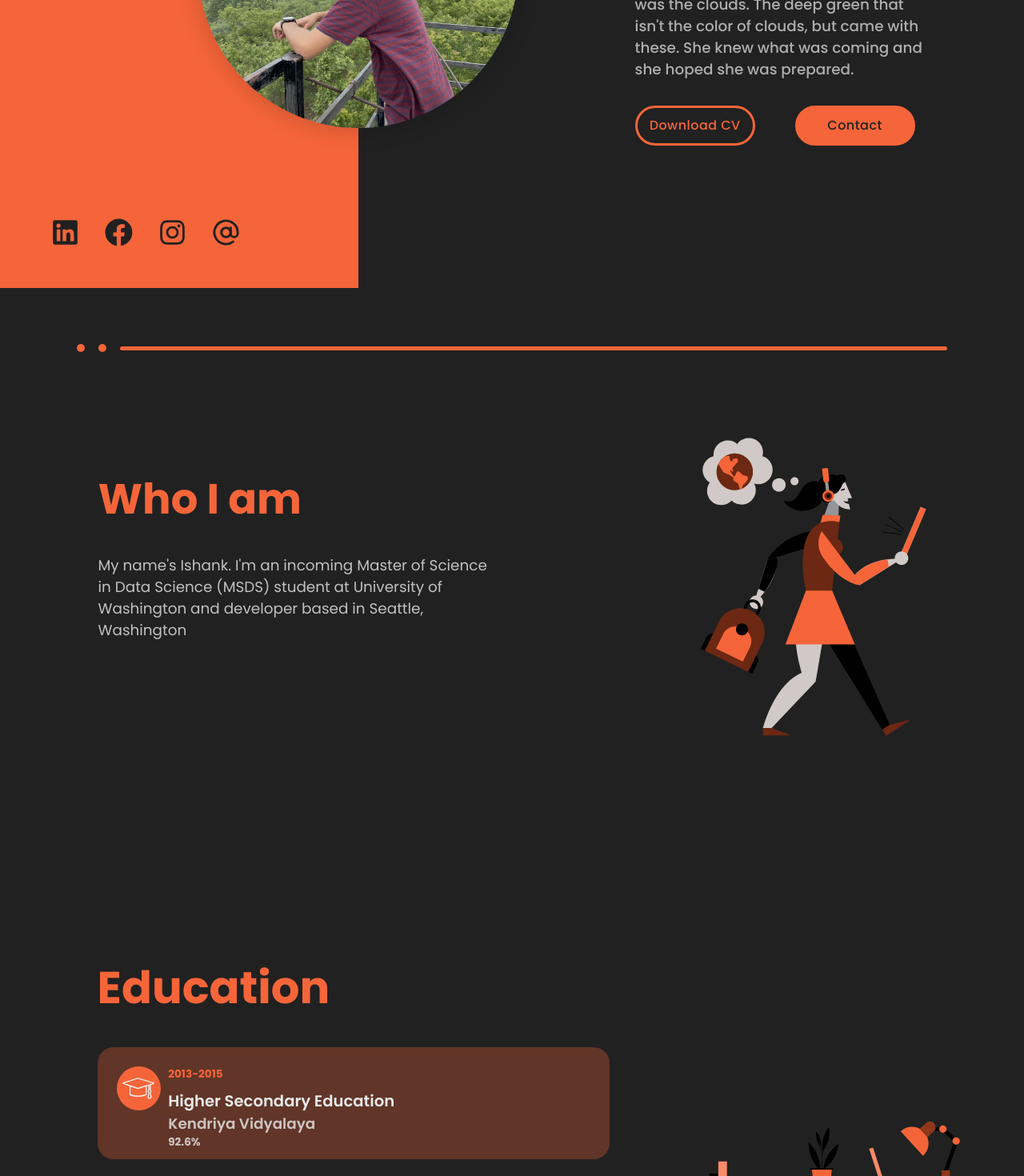
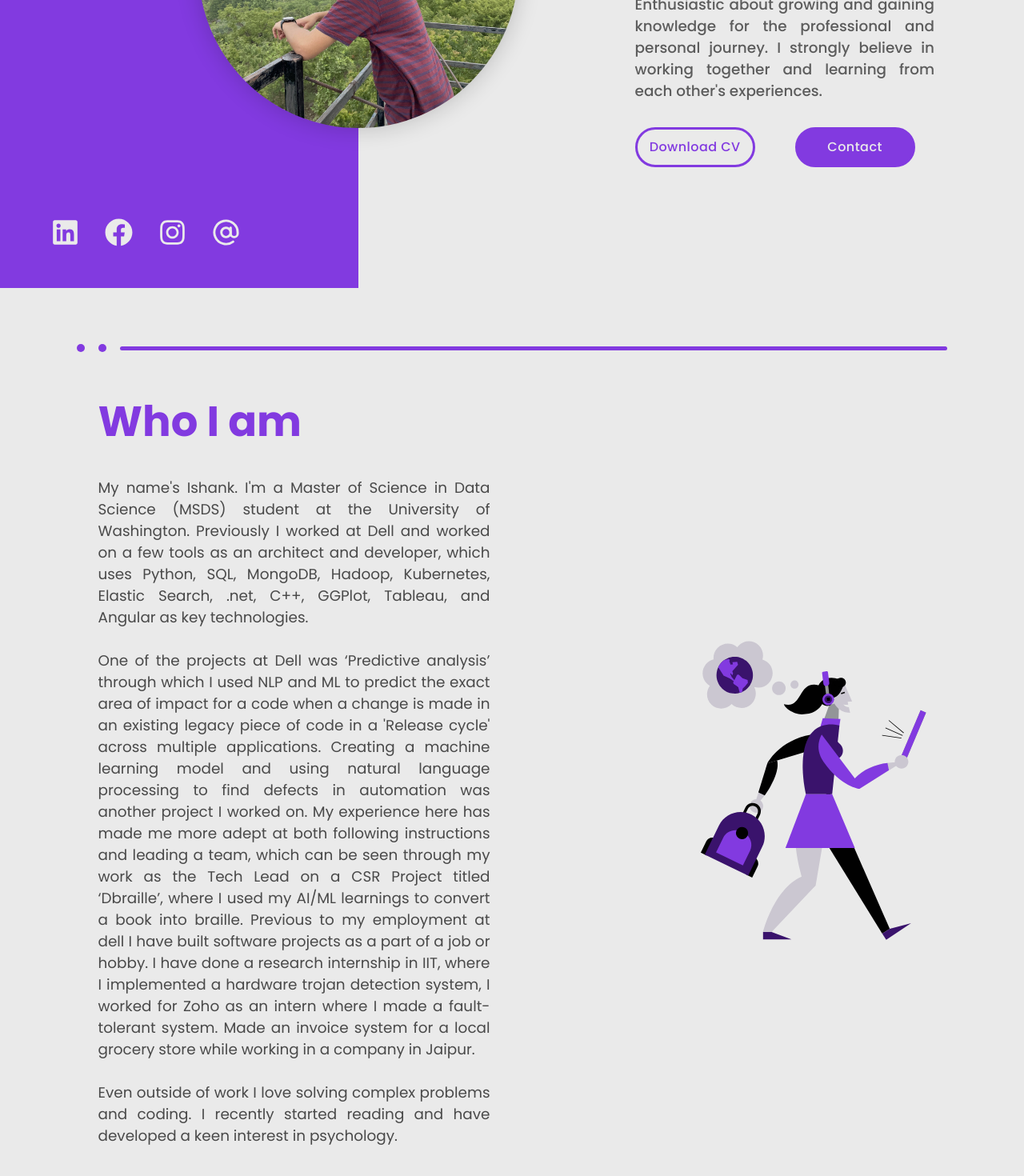
Before and after one commit to Ishank09/profile, a React (Create React App) app: page /blog in a window 1280 px wide. Shown: the part 440-1910 px from the top of the page at 80% size. Built offline with nearby package versions, Linux system fonts and the light colour scheme; a web font is replaced by a local one.

Commit message:
Aligning text in about, landing page. Inserted new content for the same

```diff
--- a/src/components/About/About.js
+++ b/src/components/About/About.js
@@ -19,7 +19,7 @@ function About() {
             <div className="about-body">
                 <div className="about-description">
                     <h2 style={{color: theme.primary}}>{aboutData.title}</h2>
-                    <p style={{color:theme.tertiary80}}>{aboutData.description1}<br/><br/>{aboutData.description2}</p>
+                    <p style={{color:theme.tertiary80, textAlign: 'justify'}}>{aboutData.description1}<br/><br/>{aboutData.description2}<br/><br/>{aboutData.description3}</p>
                 </div>
                 <div className="about-img">
                     <img
--- a/src/components/Experience/Experience.css
+++ b/src/components/Experience/Experience.css
@@ -33,7 +33,7 @@
     align-items:flex-start;
     justify-content: flex-start;
     width: 90%;
-    height: 140px;
+    height: 100%;
     padding: 1.5rem;
     border-radius: 20px;
     margin-bottom: 1.5rem;
@@ -63,7 +63,7 @@
     font-family: var(--primaryFont);
     font-size: 0.85rem;
     font-weight: 700;
-    margin-bottom: 0.5rem;
+    margin-bottom: 1rem;
 }
 
 .experience-details > h4 {
@@ -135,7 +135,7 @@
     .experience-card {
         padding: 1rem;
         margin-bottom: 1.5rem;
-        height: 130px;
+        height: 100%;
     }
     .expcard-img {
         border-radius: 50%;
@@ -148,7 +148,7 @@
     }
     .experience-details > h6 {
         font-size: 0.85rem;
-        margin-bottom: 0.45rem;
+        margin-bottom: 1rem;
     }
 
     .experience-details > h4 {
--- a/src/components/Experience/Experience.js
+++ b/src/components/Experience/Experience.js
@@ -26,7 +26,8 @@ function Experience() {
                             jobtitle={exp.jobtitle}
                             company={exp.company}
                             startYear={exp.startYear}
-                            endYear={exp.endYear}/>
+                            endYear={exp.endYear}
+                            type = {exp.type}/>
                     ))}
                  </div>
              </div>
--- a/src/components/Experience/ExperienceCard.js
+++ b/src/components/Experience/ExperienceCard.js
@@ -9,7 +9,7 @@ import expImgBlack from '../../assets/svg/experience/expImgBlack.svg'
 
 import './Experience.css'
 
-function ExperienceCard({id, company, jobtitle, startYear, endYear}) {
+function ExperienceCard({id, company, jobtitle, startYear, endYear, type}) {
 
     const { theme } = useContext(ThemeContext);
 
@@ -35,6 +35,7 @@ function ExperienceCard({id, company, jobtitle, startYear, endYear}) {
                     <h6 style={{color: theme.primary}}>{startYear}-{endYear}</h6>
                     <h4 style={{color: theme.tertiary}}>{jobtitle}</h4>
                     <h5 style={{color: theme.tertiary80}}>{company}</h5>
+                    <h6 style={{color: theme.tertiary80}}>{type}</h6>
                 </div>
             </div>
         </Fade>
--- a/src/components/Landing/Landing.js
+++ b/src/components/Landing/Landing.js
@@ -180,7 +180,7 @@ function Landing() {
                     >
                         <h6>{headerData.title}</h6>
                         <h1>{headerData.name}</h1>
-                        <p>{headerData.desciption}</p>
+                        <p style={{ textAlign: 'justify' }}>{headerData.desciption}</p>
 
                         <div className='lcr-buttonContainer'>
                             {headerData.resumePdf && (
--- a/src/components/Publication/Publication.css
+++ b/src/components/Publication/Publication.css
@@ -34,7 +34,7 @@
     align-items:flex-start;
     justify-content: flex-start;
     width: 90%;
-    height: 350px;
+    height: 100%;
     padding: 1.5rem;
     border-radius: 20px;
     margin-bottom: 1.5rem;
--- a/src/data/aboutData.js
+++ b/src/data/aboutData.js
@@ -1,6 +1,7 @@
 export const aboutData = {
     title: "Who I am",
-    description1: "My name's Ishank. I'm an incoming Master of Science in Data Science (MSDS) student at University of Washington  and developer based in Seattle, Washington",
-    description2: "",
+    description1: "My name's Ishank. I'm a Master of Science in Data Science (MSDS) student at the University of Washington. Previously  I worked at Dell and worked on a few tools as an architect and developer, which uses Python, SQL, MongoDB, Hadoop, Kubernetes, Elastic Search, .net, C++, GGPlot, Tableau, and Angular as key technologies. ",
+    description2: "One of the projects at Dell was ‘Predictive analysis’ through which I used NLP and ML to predict the exact area of impact for a code when a change is made in an existing legacy piece of code in a 'Release cycle' across multiple applications. Creating a machine learning model and using natural language processing to find defects in automation was another project I worked on. My experience here has made me more adept at both following instructions and leading a team, which can be seen through my work as the Tech Lead on a CSR Project titled ‘Dbraille’, where I used my AI/ML learnings to convert a book into braille. Previous to my employment at dell I have built software projects as a part of a job or hobby. I have done a research internship in IIT, where I implemented a hardware trojan detection system, I worked for Zoho as an intern where I made a fault-tolerant system. Made an invoice system for a local grocery store while working in a company in Jaipur.",
+    description3: "Even outside of work I love solving complex problems and coding. I recently started reading and have developed a keen interest in psychology. ",
     image: 2
 }
--- a/src/data/experienceData.js
+++ b/src/data/experienceData.js
@@ -5,7 +5,7 @@ export const experienceData = [
         jobtitle: 'Research Intern',
         startYear: 'December 2016',
         endYear: 'January 2017',
-        type: 'internship'
+        type: 'Internship'
     },
     {
         id: 2,
@@ -13,7 +13,7 @@ export const experienceData = [
         jobtitle: 'Software Development Engineer Intern',
         startYear: 'May 2017',
         endYear: 'June 2017',
-        type: 'internship'
+        type: 'Internship'
     },
     {
         id: 3,
@@ -21,7 +21,7 @@ export const experienceData = [
         jobtitle: 'Software Development Engineer Intern',
         startYear: 'June 2018',
         endYear: 'July 2018',
-        type: 'internship'
+        type: 'Internship'
     },
     {
         id: 4,
@@ -29,7 +29,7 @@ export const experienceData = [
         jobtitle: 'Software Development Engineer Intern',
         startYear: 'Jan 2019',
         endYear: 'May 2019',
-        type: 'internship'
+        type: 'Internship'
     },
     {
         id: 5,
@@ -37,14 +37,14 @@ export const experienceData = [
         jobtitle: 'Software Development Engineer 1',
         startYear: 'June 2019',
         endYear: 'March 2022',
-        type: 'FTE'
+        type: 'Full Time Employee'
     },
     {
         id: 6,
         company: 'Dell Technologies',
         jobtitle: 'Software Development Engineer 2',
         startYear: 'April 2022',
-        endYear: 'Present',
-        type: 'FTE'
+        endYear: 'September 2022',
+        type: 'Full Time Employee'
     }
 ]
--- a/src/data/headerData.js
+++ b/src/data/headerData.js
@@ -1,9 +1,9 @@
 import resume from '../assets/pdf/Ishank Resume - New.pdf'
-
+import image from '../assets/png/dp/IMG_0464.jpg'
 export const headerData = {
     name: 'Ishank Vasania',
     title: "Data Scientist, AI/ML and Deep learning Engineer",
-    desciption:"There wasn't a bird in the sky, but that was not what caught her attention. It was the clouds. The deep green that isn't the color of clouds, but came with these. She knew what was coming and she hoped she was prepared. ",
-    image: "",
+    desciption:"A data scientist and ML fanatic thrive on solving problems and going above and beyond for each and every task. Enthusiastic about growing and gaining knowledge for the professional and personal journey. I strongly believe in working together and learning from each other's experiences.",
+    image: image,
     resumePdf: resume
 }
--- a/src/data/themeData.js
+++ b/src/data/themeData.js
@@ -5,7 +5,7 @@ import {
 
 
 export const themeData = {
-    theme: orangeThemeDark
+    theme: purpleThemeLight
 }
 
 
```
Also changed, not shown: src/assets/svg/skills/sqlserver.svg.
